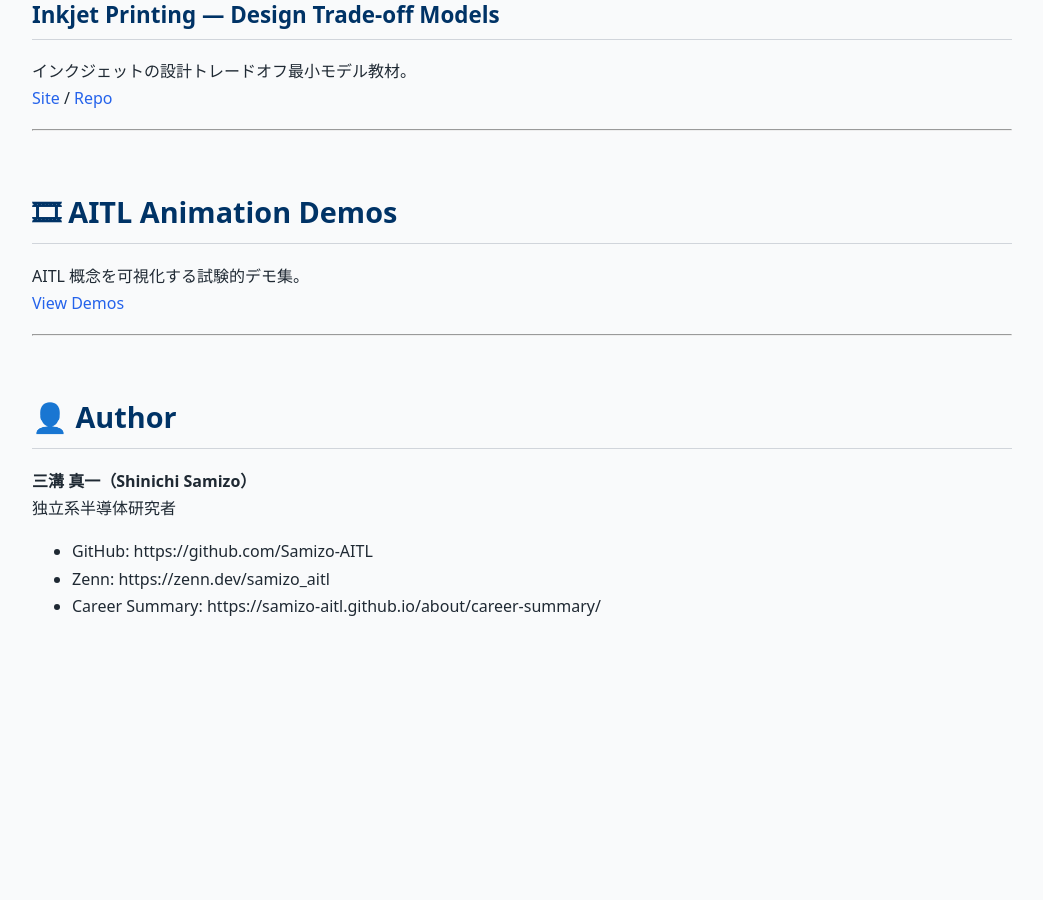
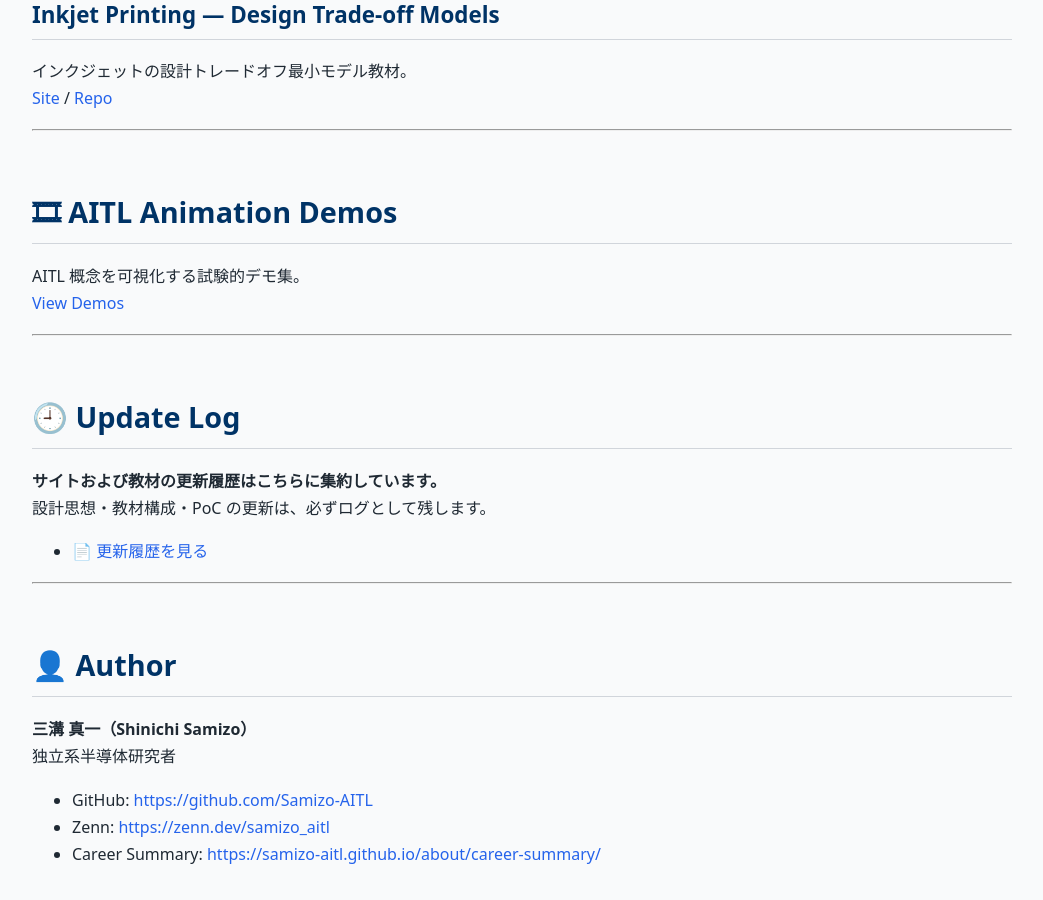
Before and after one commit to Samizo-AITL/Samizo-AITL.github.io, a Jekyll site: the page built from index.md, in a window 1280 px wide and 900 px high, scrolled down 3676 px. Shown: the whole window, without its empty margins (118-1161 px from the left). Built offline with Jekyll 4.4.1, drawn with Linux system fonts in a browser that asks for light colours; before the commit the page ends 4328 px from its top, so only the background shows below that.

Commit message:
Update index.md

```diff
--- a/index.md
+++ b/index.md
@@ -134,11 +134,20 @@
 
 ---
 
+# 🕘 Update Log
+
+**サイトおよび教材の更新履歴はこちらに集約しています。**
+設計思想・教材構成・PoC の更新は、必ずログとして残します。
+
+- [📄 更新履歴を見る](https://samizo-aitl.github.io/about/update/)
+
+---
+
 # 👤 Author
 
 **三溝 真一（Shinichi Samizo）**
 独立系半導体研究者
 
-- GitHub: https://github.com/Samizo-AITL
-- Zenn: https://zenn.dev/samizo_aitl
-- Career Summary: https://samizo-aitl.github.io/about/career-summary/
+- GitHub: [https://github.com/Samizo-AITL](https://github.com/Samizo-AITL)
+- Zenn: [https://zenn.dev/samizo_aitl](https://zenn.dev/samizo_aitl)
+- Career Summary: [https://samizo-aitl.github.io/about/career-summary/](https://samizo-aitl.github.io/about/career-summary/)
```
